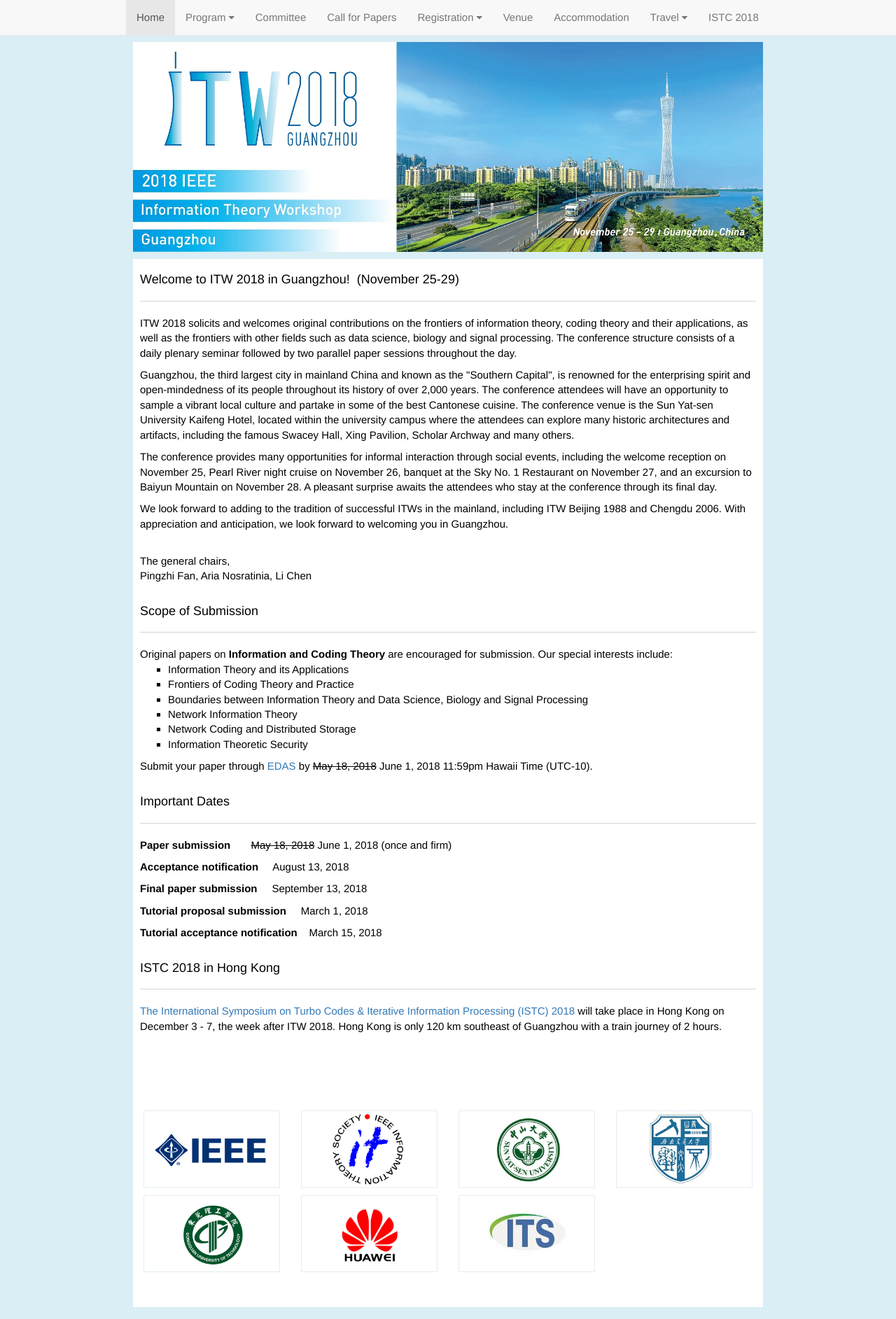
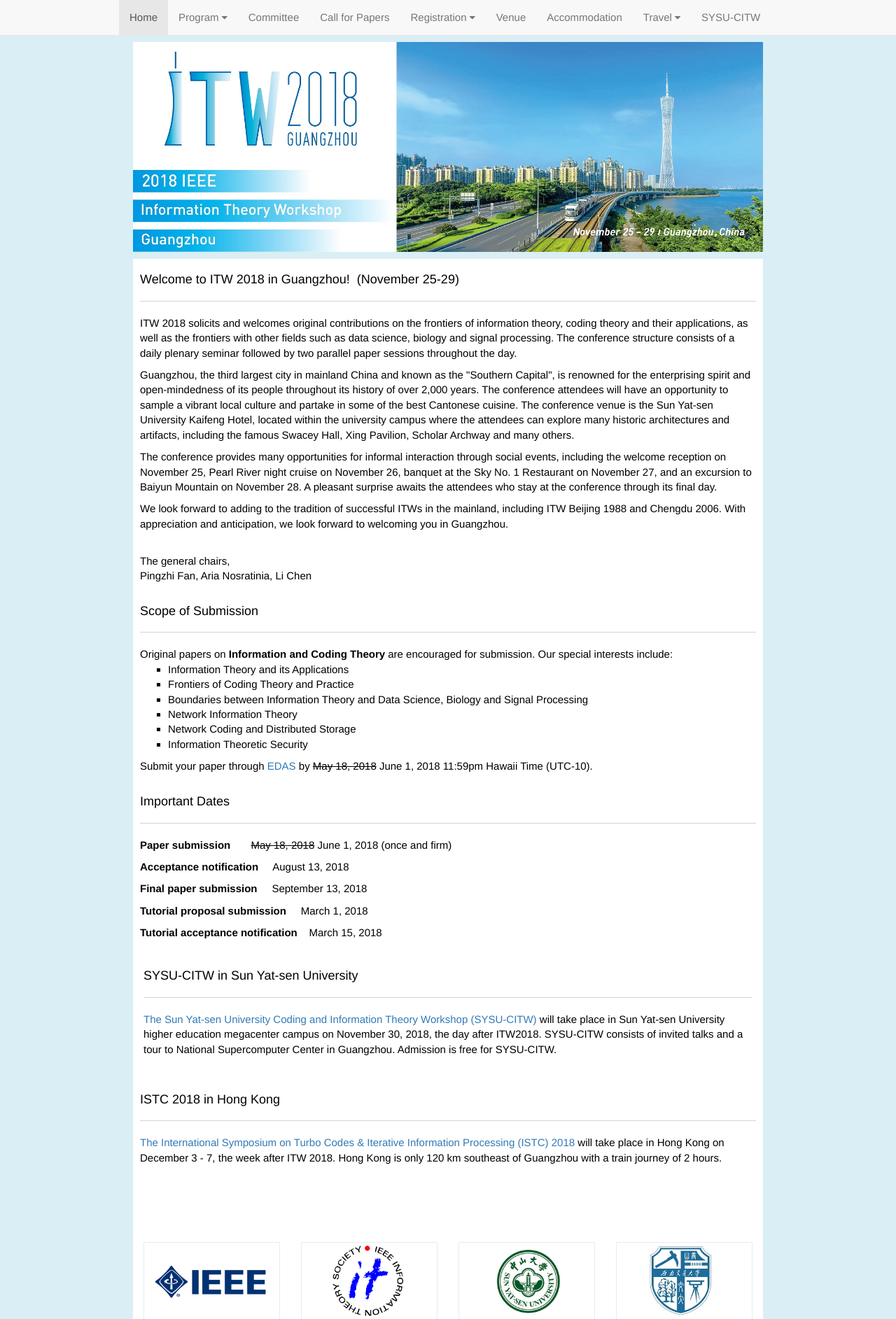
Before and after one commit to ym13349140/ITW2018, a Flask app: page / in a window 1280 px wide. Shown: the top 1885 px of the page at 70% size. Run offline with Flask 2, Linux system fonts and the light colour scheme; some libraries are stand-ins or nearby versions.

Commit message:
更新ISTC为CITW

```diff
--- a/ITW/main/views.py
+++ b/ITW/main/views.py
@@ -34,6 +34,6 @@ def accommodation():
     return render_template("main/main.html", tab='accommodation')
 
 
-@main.route('/ISTC')
-def istc():
-    return render_template("main/main.html", tab="istc")
+@main.route('/CITW')
+def citw():
+    return render_template("main/main.html", tab="citw")
--- a/ITW/static/css/main.css
+++ b/ITW/static/css/main.css
@@ -79,7 +79,7 @@ nav .dropdown-menu li:focus > a,nav .dropdown-menu li:hover > a {
 }
 
 .navbar .container {
-    width: 950px;
+    width: 970px;
     margin: 0 auto;
     text-align: center;
 }
--- a/ITW/templates/main/home.html
+++ b/ITW/templates/main/home.html
@@ -42,6 +42,12 @@
         <p><b>Tutorial proposal submission</b> &nbsp;&nbsp;&nbsp;  March 1, 2018</p>
         <p><b>Tutorial acceptance notification</b>&nbsp;&nbsp;&nbsp; March 15, 2018</p>
     </section>
+    <secction class="row">
+        <h4>SYSU-CITW in Sun Yat-sen University
+            <hr>
+        </h4>
+        <p><a href="{{ url_for('main.citw') }}">The Sun Yat-sen University Coding and Information Theory Workshop (SYSU-CITW)</a> will take place in Sun Yat-sen University higher education megacenter campus on November 30, 2018, the day after ITW2018. SYSU-CITW consists of invited talks and a tour to National Supercomputer Center in Guangzhou. Admission is free for SYSU-CITW. </p>
+    </secction>
 
     <section class="row">
         <h4>ISTC 2018 in Hong Kong
--- a/ITW/templates/main/main.html
+++ b/ITW/templates/main/main.html
@@ -17,8 +17,8 @@
                 {% include 'venue/venue.html' %}
             {% elif tab == "accommodation" %}
                 {% include 'accommodation/accommodation.html' %}
-            {% elif tab == "istc" %}
-                {% include 'istc/istc.html' %}
+            {% elif tab == "citw" %}
+                {% include 'citw/citw.html' %}
             {% endif %}
         </div>
       </div>
--- a/ITW/templates/navbar.html
+++ b/ITW/templates/navbar.html
@@ -90,8 +90,8 @@
           </ul>
         </li>
 
-        <li class="{% if tab == 'istc' %}active{% endif %}">
-          <a href="{{ url_for('main.istc') }}" class="content-tab level-1">ISTC 2018</a>
+        <li class="{% if tab == 'citw' %}active{% endif %}">
+          <a href="{{ url_for('main.citw') }}" class="content-tab level-1">SYSU-CITW</a>
         </li>
       </ul>
     </div>
@@ -189,8 +189,8 @@
             </ul>
           </li>
 
-          <li class="{% if tab == 'istc' %}active{% endif %}">
-            <a href="{{ url_for('main.istc') }}" class="content-tab level-1">ISTC 2018</a>
+          <li class="{% if tab == 'citw' %}active{% endif %}">
+            <a href="{{ url_for('main.citw') }}" class="content-tab level-1">SYSU-CITW</a>
           </li>
         </ul>
       </div>
```
Also changed, not shown: ITW/templates/citw/citw.html (added, +15 -0 lines), ITW/templates/istc/istc.html (deleted, +0 -8 lines), config.py (+7 -13 lines).
